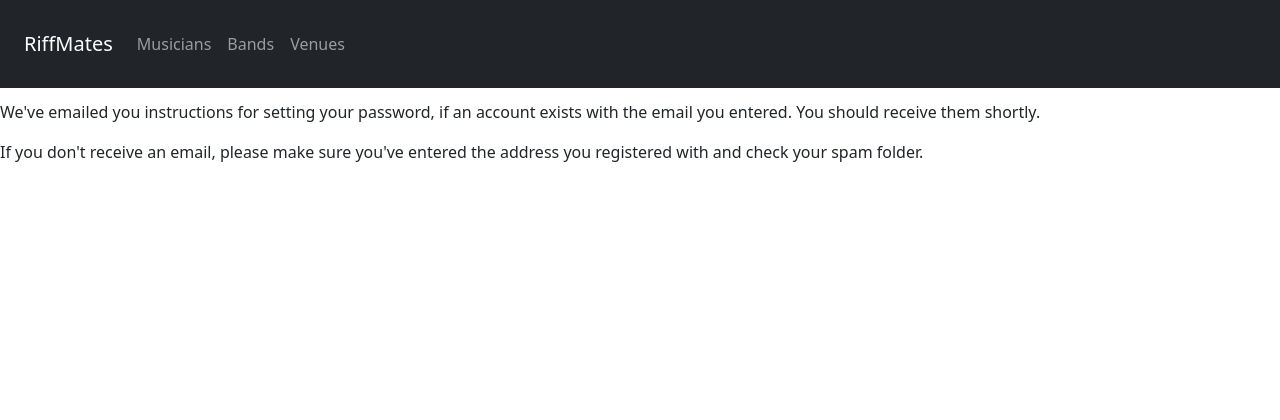
After one commit to Paolovg95/RiffMates, a Django app: template templates/registration/password_reset_done.htm in a window 1280 px wide. The commit adds this page. Shown: the top 420 px of the page. Run offline with Django 4.2, Linux system fonts and the light colour scheme; the template is opened without the code that fills it, so the values that code supplies are empty.

Commit message:
Forgot password flow templates and email backend added to settings.py

```diff
--- a/RiffMates/settings.py
+++ b/RiffMates/settings.py
@@ -127,3 +127,4 @@ DEFAULT_AUTO_FIELD = 'django.db.models.BigAutoField'
 # Account Management
 LOGIN_REDIRECT_URL = '/bands/'
 LOGOUT_REDIRECT_URL = '/bands/'
+EMAIL_BACKEND = 'django.core.mail.backends.console.EmailBackend'
--- a/templates/registration/login.html
+++ b/templates/registration/login.html
@@ -8,5 +8,10 @@
   {% csrf_token %}
   {{form.as_p}}
   <button class="btn btn-dark" type="submit">Login</button>
+  <br />
+  <p>
+    <a target="_blank" href="{% url 'password_reset' %}">Lost password?</a>
+  </p>
 </form>
+
 {% endblock content %}
--- /dev/null
+++ b/templates/registration/password_reset_done.htm
@@ -0,0 +1,18 @@
+{% extends "base.html" %}
+
+{% block content %}
+
+<p>
+  We've emailed you instructions for setting your password, if an
+  account exists with the email you entered. You should receive them
+  shortly.
+
+</p>
+
+<p>
+  If you don't receive an email, please make sure you've entered the
+  address you registered with and check your spam folder.
+
+</p>
+
+{% endblock content %}
```
Also changed, not shown: templates/registration/password_reset_form.html (added, +16 -0 lines), db.sqlite3.
